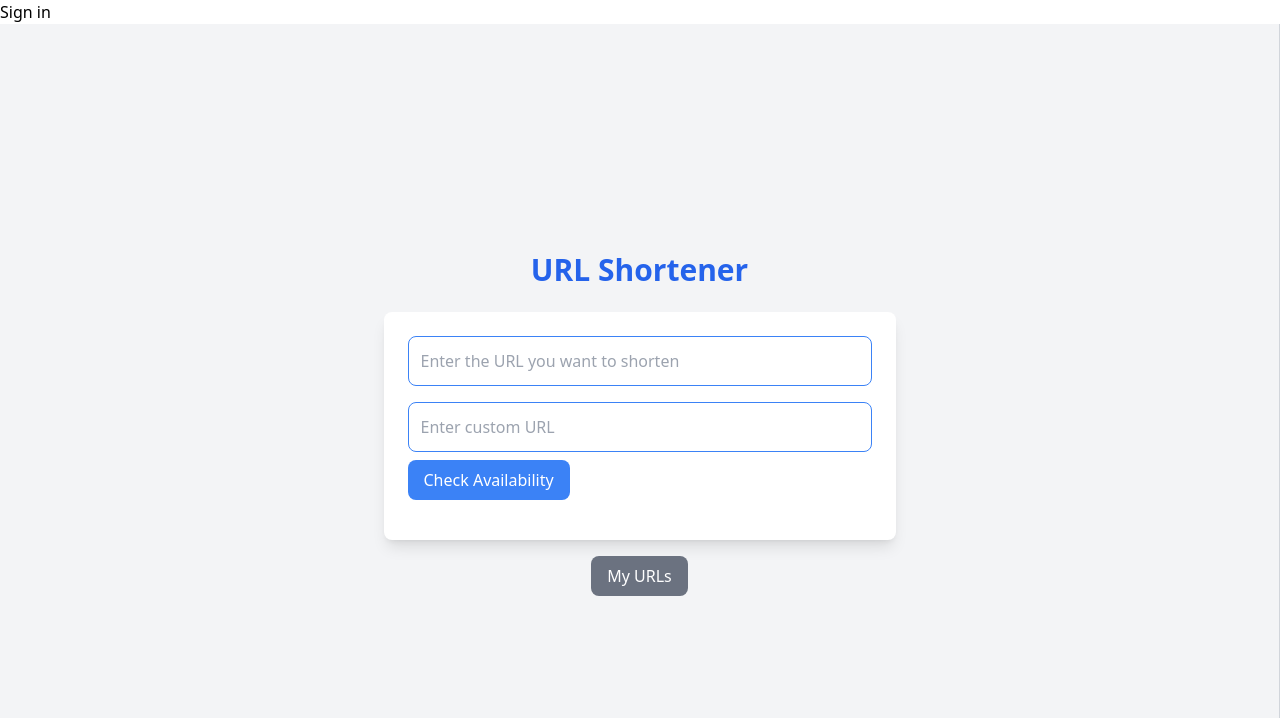
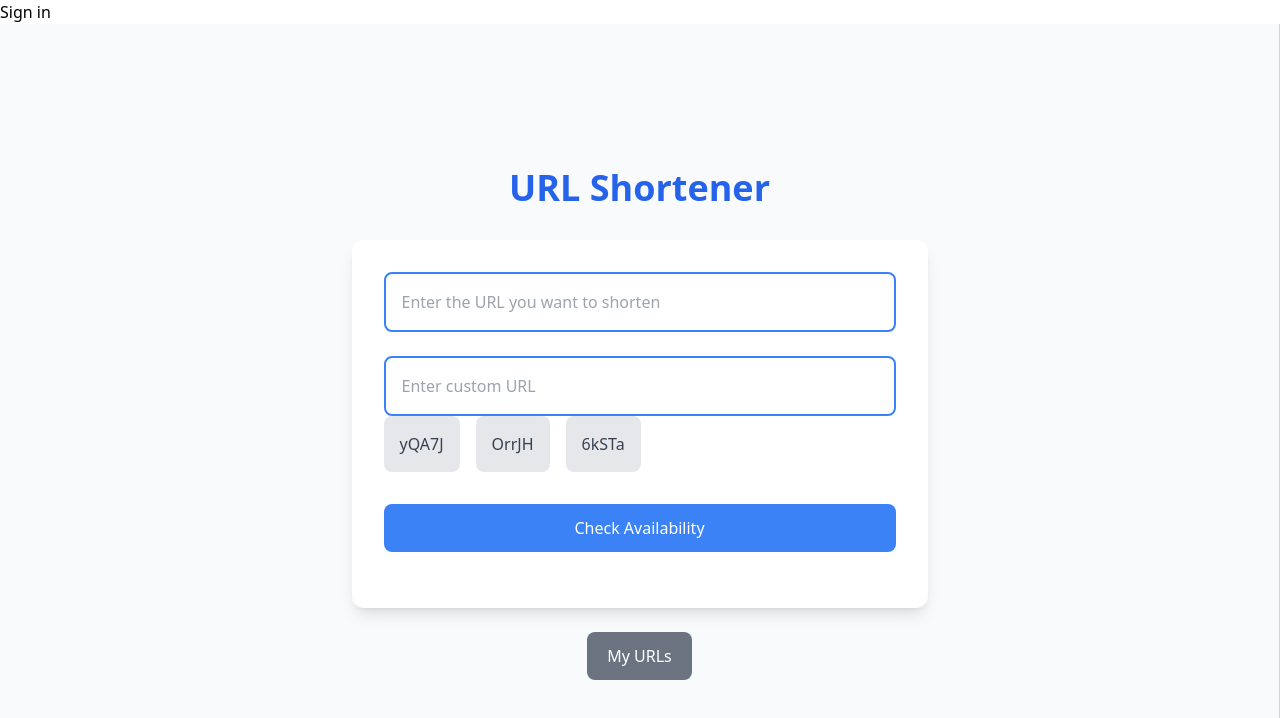
Before and after one commit to ajoshi3010/url-shortener, a Next.js app: page / in a window 1280 px wide. Shown: the top 718 px of the page. Built offline with nearby package versions, Linux system fonts and the light colour scheme; no server answers.

Commit message:
final product ankuntunna

```diff
--- a/app/components/InputPage.tsx
+++ b/app/components/InputPage.tsx
@@ -5,10 +5,34 @@ import React, { useState, ChangeEvent, useRef, useEffect } from "react";
 import Clipboard from "clipboard";
 import { useRouter } from "next/navigation";
 
+// Function to generate random strings
+function generateRandomString(length: number): string {
+    const charset = 'ABCDEFGHIJKLMNOPQRSTUVWXYZabcdefghijklmnopqrstuvwxyz0123456789';
+    let randomString = '';
+
+    for (let i = 0; i < length; i++) {
+        const randomIndex = Math.floor(Math.random() * charset.length);
+        randomString += charset[randomIndex];
+    }
+
+    return randomString;
+}
+
+// Function to generate multiple random strings
+function generateMultipleStrings(numStrings: number, length: number): string[] {
+    const strings: string[] = [];
+
+    for (let i = 0; i < numStrings; i++) {
+        strings.push(generateRandomString(length));
+    }
+
+    return strings;
+}
+
 const ClipboardIcon = () => (
     <svg
         xmlns="http://www.w3.org/2000/svg"
-    className="h-4 w-4 text-gray-500 hover:text-gray-700"
+        className="h-5 w-5 text-gray-500 hover:text-gray-700 transition-colors"
         fill="none"
         viewBox="0 0 24 24"
         stroke="currentColor"
@@ -31,6 +55,8 @@ const InputPage: React.FC = () => {
     const [checked, setChecked] = useState(false);
     const [mapped, setMapped] = useState(false);
     const [isCopied, setIsCopied] = useState(false);
+    const [randomStrings, setRandomStrings] = useState<string[]>([]);
+
     const clipboardRef = useRef<HTMLButtonElement>(null);
     const router = useRouter();
 
@@ -40,18 +66,23 @@ const InputPage: React.FC = () => {
                 text: () => `${process.env.NEXT_PUBLIC_API_BASE_URL}/${customUrl}`,
             });
 
-      clipboard.on('success', () => {
+            clipboard.on("success", () => {
                 setIsCopied(true);
                 setTimeout(() => setIsCopied(false), 2000); // Reset after 2 seconds
             });
 
-      clipboard.on('error', () => {
+            clipboard.on("error", () => {
                 setIsCopied(false);
             });
 
             return () => clipboard.destroy();
         }
     }, [customUrl, mapped]);
+
+    useEffect(() => {
+        // Generate random strings when the component mounts
+        setRandomStrings(generateMultipleStrings(3, 5));
+    }, []);
 
     const checkUrl = async () => {
         setLoading(true);
@@ -98,13 +129,19 @@ const InputPage: React.FC = () => {
         }
     };
 
+    const handleRandomStringClick = (str: string) => {
+        setCustomUrl(str);
+    };
+
     return (
-    <div className="flex flex-col items-center justify-center p-8 bg-gray-100 min-h-screen">
-      <h1 className="text-3xl font-bold mb-6 text-blue-600">URL Shortener</h1>
-      <div className="bg-white p-6 rounded-lg shadow-lg max-w-lg w-full">
-        <div className="mb-4">
+        <div className="flex flex-col items-center justify-center p-8 bg-gray-50 min-h-screen">
+            <h1 className="text-4xl font-bold mb-8 text-blue-600">URL Shortener</h1>
+            <div className="bg-white p-8 rounded-xl shadow-lg w-full max-w-xl">
+                <div className="mb-6">
                     <input
-            className={`w-full p-3 border rounded-lg ${valid ? 'border-gray-300 bg-gray-100' : 'border-blue-500'}`}
+                        disabled={mapped}
+                        className={`w-full p-4 border-2 rounded-lg transition-colors focus:outline-none focus:border-blue-500 ${valid ? "border-gray-300 bg-gray-50" : "border-blue-500"
+                            }`}
                         placeholder="Enter the URL you want to shorten"
                         type="text"
                         onChange={handleUrlChange}
@@ -112,17 +149,35 @@ const InputPage: React.FC = () => {
                     />
                 </div>
 
-        <div className="mt-4 mb-4">
+                <div className="mb-6">
                     <input
-            className={`w-full p-3 border rounded-lg ${validCustom ? 'border-gray-300 bg-gray-100' : 'border-blue-500'}`}
+                        disabled={mapped}
+                        className={`w-full p-4 border-2 rounded-lg transition-colors focus:outline-none focus:border-blue-500 ${validCustom ? "border-gray-300 bg-gray-50" : "border-blue-500"
+                            }`}
                         placeholder="Enter custom URL"
                         type="text"
                         onChange={handleCustomUrlChange}
                         value={customUrl}
                     />
+                    {
+                        !checked && (
+                            <div className="flex space-x-4 mb-4">
+                                {randomStrings.map((str, index) => (
+                                    <button
+                                        key={index}
+                                        onClick={() => handleRandomStringClick(str)}
+                                        className="bg-gray-200 p-4 rounded-lg text-gray-700 hover:bg-gray-300 transition-colors"
+                                    >
+                                        {str}
+                                    </button>
+                                ))}
+                            </div>
+                        )
+                    }
+
                     {!loading && !valid && !validCustom && (
                         <button
-              className="mt-2 bg-blue-500 text-white px-4 py-2 rounded-lg hover:bg-blue-600"
+                            className="mt-4 bg-blue-500 text-white w-full py-3 rounded-lg hover:bg-blue-600 transition-colors"
                             onClick={checkCustomUrl}
                         >
                             Check Availability
@@ -132,7 +187,7 @@ const InputPage: React.FC = () => {
 
                 {validCustom && valid && (
                     <button
-            className="mt-4 bg-green-500 text-white px-4 py-2 rounded-lg hover:bg-green-600"
+                        className="mt-4 bg-green-500 text-white w-full py-3 rounded-lg hover:bg-green-600 transition-colors"
                         onClick={addUrlMap}
                     >
                         Add URL
@@ -140,22 +195,25 @@ const InputPage: React.FC = () => {
                 )}
 
                 {mapped && (
-          <div className="flex items-center mt-4">
-            <p className="text-blue-500">{`${process.env.NEXT_PUBLIC_API_BASE_URL}/${customUrl}`}</p>
+                    <div className="mt-6 flex flex-col items-center">
+                        <div className="flex items-center">
+                            <p className="text-blue-600 font-semibold text-lg">{`${process.env.NEXT_PUBLIC_API_BASE_URL}/${customUrl}`}</p>
                             <button
                                 ref={clipboardRef}
-              className="ml-2 text-gray-500 hover:text-gray-700"
+                                className="ml-4 text-gray-500 hover:text-gray-700"
                                 title="Copy to clipboard"
                             >
                                 <ClipboardIcon />
                             </button>
                             {isCopied && <span className="ml-2 text-green-600 text-sm">Copied!</span>}
                         </div>
+                        <p className="text-gray-500 mt-4">Refresh the page to shorten another URL</p>
+                    </div>
                 )}
             </div>
             <button
-        className="mt-4 bg-gray-500 text-white px-4 py-2 rounded-lg hover:bg-gray-600"
-        onClick={() => router.push('/pages/test')}
+                className="mt-6 bg-gray-500 text-white px-5 py-3 rounded-lg hover:bg-gray-600 transition-colors"
+                onClick={() => router.push("/pages/test")}
             >
                 My URLs
             </button>
```
Lines whose indentation alone changed are shown as unchanged.
